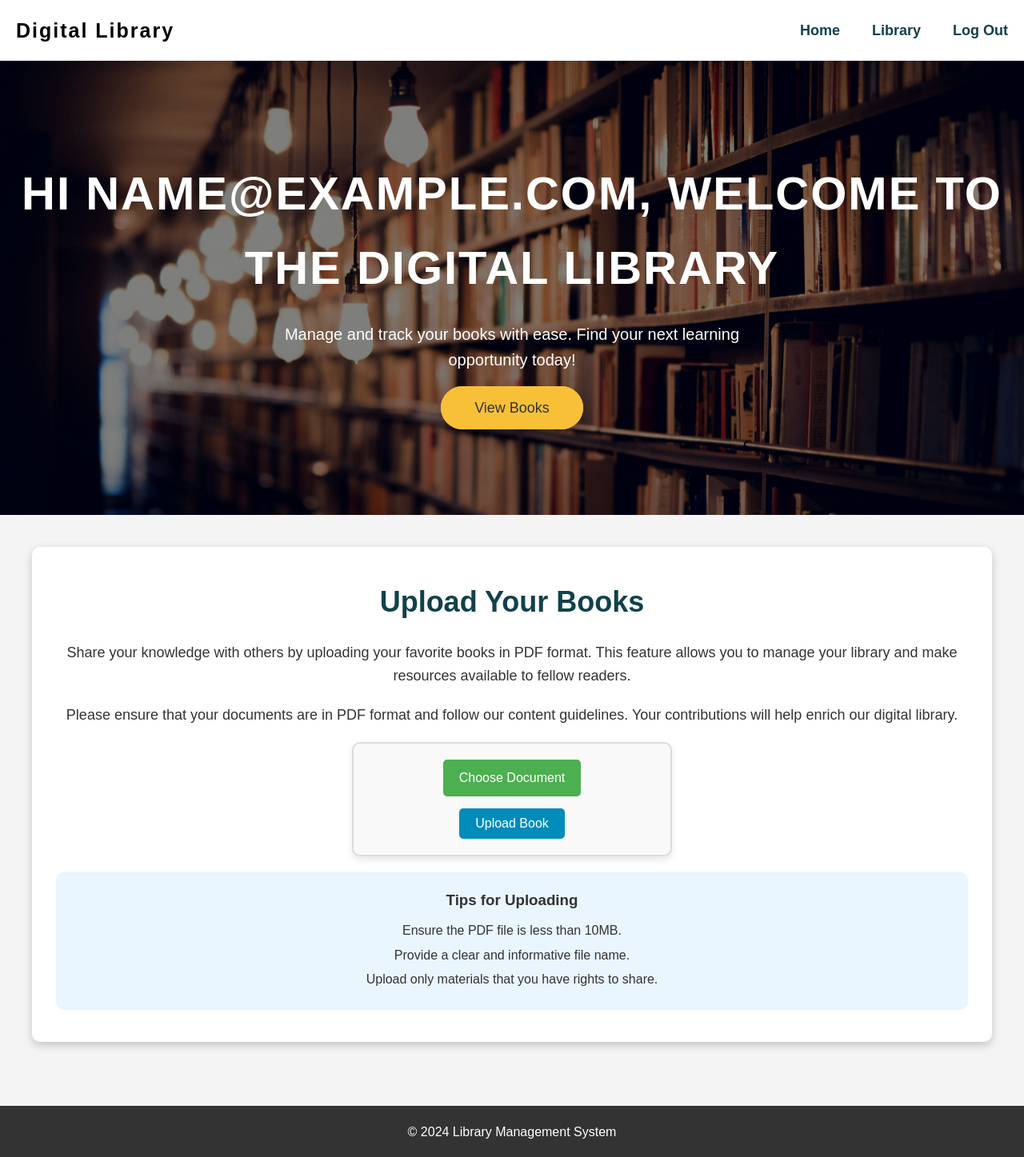
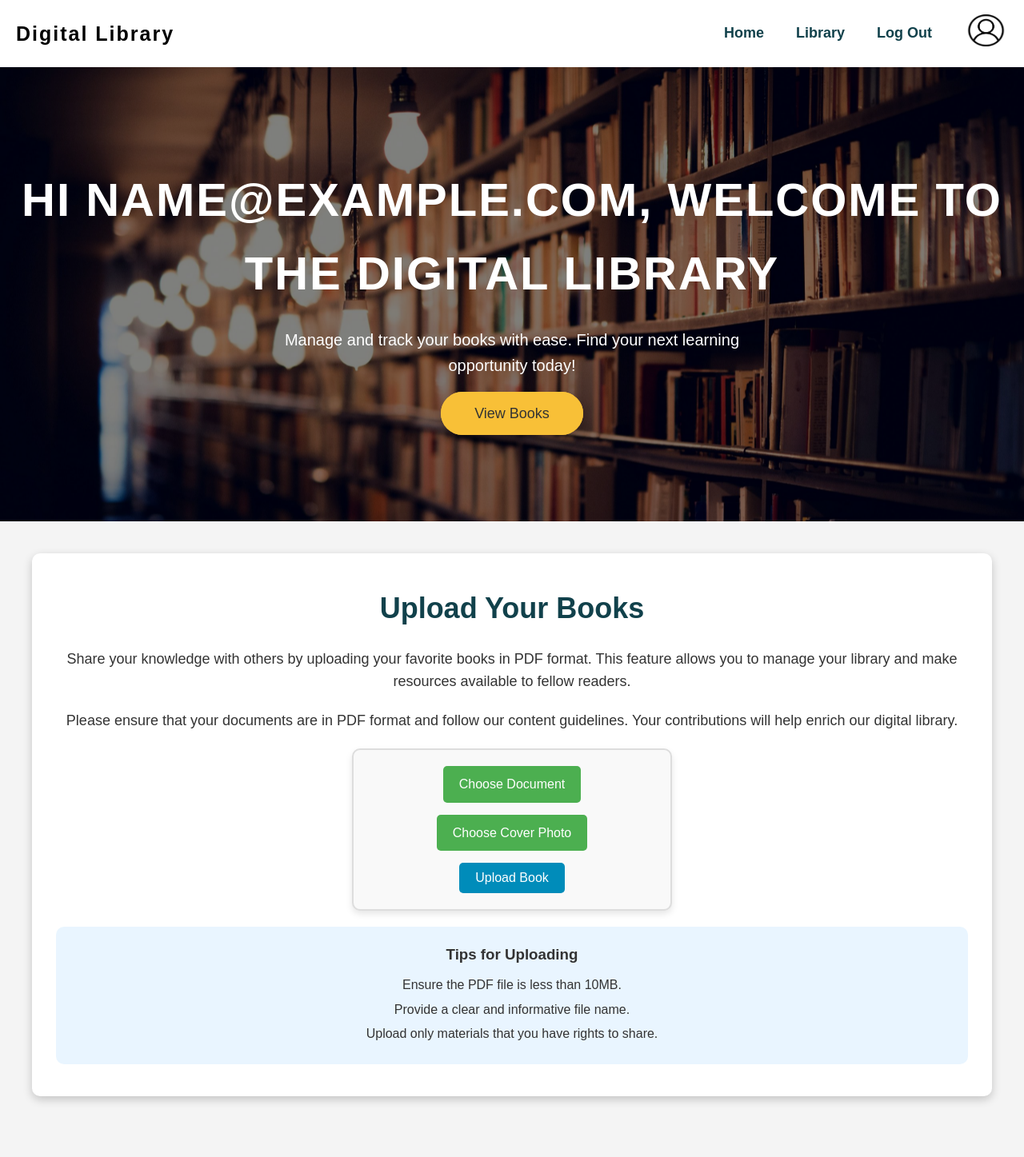
Before and after one commit to WathmiThathgnangi/library-management-system, a Flask app: page / in a window 1280 px wide. Shown: the top 1447 px of the page at 80% size. Run offline with Flask 3, Linux system fonts and the light colour scheme; the visitor is signed in with stand-in values (Sample User, id 1); data that the repository does not hold is empty; some libraries are stand-ins or nearby versions.

Commit message:
Cover page and profile icon popup

```diff
--- a/main.py
+++ b/main.py
@@ -2,6 +2,7 @@ from flask import Flask,render_template, request, redirect, url_for, session, se
 from flask_mysqldb import MySQL
 import mysql.connector
 import io
+import time
 
 app=Flask(__name__)
 app.secret_key = 'your_secret_key_here'
@@ -21,11 +22,27 @@ conn = mysql.connector.connect(
 @app.route('/')
 def home():
     if 'email' in session:
-        return render_template('home.html', email=session['email'])
+        email = session['email']
+        user_info = None
+
+        cursor = conn.cursor()
+        cursor.execute("SELECT username, email, telephone, dob FROM users WHERE email = %s", (email,))
+        result = cursor.fetchone()
+        cursor.close()
+
+        # Convert result tuple to dictionary if user info is found
+        if result:
+            user_info = {
+                'username': result[0],
+                'email': result[1],
+                'telephone': result[2],
+                'dob': result[3]
+            }
+
+        return render_template('home.html', user_info=user_info, email=session['email'])
     else:
         return render_template('login.html')
 
-# Route for the library page
 @app.route('/library')
 def library():
     cursor = conn.cursor(dictionary=True)
@@ -37,21 +54,28 @@ def library():
 @app.route('/register', methods=['GET', 'POST'])
 def register():
     if request.method == 'POST':
+        username = request.form['username']
         email = request.form['email']
+        telephone = request.form['phone']
+        dob = request.form['dob']
         pwd = request.form['password']
         cpwd = request.form['confirm-password']
 
         if pwd != cpwd:
-            return render_template('register.html')
+            return render_template('register.html', error="Passwords do not match.")
 
         cursor = conn.cursor()
         try:
-            cursor.execute("INSERT INTO users (email, password) VALUES (%s, %s)", (email, pwd))
+            cursor.execute("""
+                INSERT INTO users (username, email, telephone, password, dob)
+                VALUES (%s, %s, %s, %s, %s)
+            """, (username, email, telephone, pwd, dob))
             conn.commit()
         except Exception as e:
             conn.rollback()
-            return render_template('register.html')
-        cursor.close()
+            return render_template('register.html', error="Registration failed.")
+        finally:
+            cursor.close()
 
         return redirect(url_for('login'))
 
@@ -86,27 +110,34 @@ def logout():
 
 @app.route('/upload', methods=['POST'])
 def upload_file():
-    if 'pdf_file' not in request.files:
+    if 'pdf_file' not in request.files or 'cover_photo' not in request.files:
         return redirect(url_for('library'))
 
-    file = request.files['pdf_file']
-    if file.filename == '':
+    pdf_file = request.files['pdf_file']
+    cover_photo = request.files['cover_photo']
+
+    if pdf_file.filename == '' or cover_photo.filename == '':
         return redirect(url_for('library'))
 
-    # Validate file type
-    if not file.filename.lower().endswith('.pdf'):
+    # Validate PDF file type
+    if not pdf_file.filename.lower().endswith('.pdf'):
         return "Only PDF files are allowed", 400
 
-    # Read the file in binary
-    file_data = file.read()
+    # Validate cover photo file type
+    if not (cover_photo.filename.lower().endswith('.png') or cover_photo.filename.lower().endswith('.jpg')):
+        return "Only PNG and JPG files are allowed for the cover photo", 400
 
-    # Log file size for debugging
-    print(f"Uploading file: {file.filename}, Size: {len(file_data)} bytes")
+    # Read the files in binary
+    pdf_data = pdf_file.read()
+    cover_data = cover_photo.read()
 
     cursor = conn.cursor()
     try:
-        # Insert the file into the BLOB column
-        cursor.execute("INSERT INTO documents (filename, file) VALUES (%s, %s)", (file.filename, file_data))
+        # Insert the files into the respective BLOB columns
+        cursor.execute(
+            "INSERT INTO documents (filename, file, coverphoto) VALUES (%s, %s, %s)",
+            (pdf_file.filename, pdf_data, cover_data)
+        )
         conn.commit()
     except Exception as e:
         conn.rollback()
@@ -134,5 +165,28 @@ def download_file(file_id):
                              mimetype='application/pdf')
     return "File not found", 404
 
+@app.route('/cover/<int:file_id>')
+def cover_photo(file_id):
+    try:
+        cursor = conn.cursor(dictionary=True)
+
+        cursor.execute("SELECT coverphoto FROM documents WHERE id = %s", (file_id,))
+        cover = cursor.fetchone()
+
+        cursor.close()
+
+        if cover and cover['coverphoto'] is not None:
+            return send_file(io.BytesIO(cover['coverphoto']), mimetype='image/jpeg')
+        return "Cover photo not found", 404
+
+    except Exception as e:
+        print(f"Database error: {e}")
+        cover_photo(file_id)
+        return "An error occurred with the database connection", 500
+
+def is_valid_pdf(file_data):
+    # Basic check for PDF header
+    return file_data.startswith(b'%PDF')
+
 if __name__ == '__main__':
     app.run(debug=True)
--- a/static/css/styles.css
+++ b/static/css/styles.css
@@ -151,6 +151,10 @@ header nav ul li a:hover {
     display: none;
 }
 
+#cover-upload {
+    display: none;
+}
+
 .btn-upload {
     background-color: #008CBA;
     color: white;
@@ -261,3 +265,30 @@ footer {
 .btn-upload:hover {
     background-color: #005f75;
 }
+
+.popup {
+    display: none;
+    position: absolute;
+    top: 60px; /* Adjust as needed */
+    right: 20px; /* Adjust to align with icon */
+    background-color: #dbdbdb;
+    padding: 10px;
+    border: 1px solid #ddd;
+    box-shadow: 0 4px 8px rgba(0, 0, 0, 0.1);
+    z-index: 10;
+    width: 400px;
+    height: 500px;
+    border-radius: 10px;
+}
+
+.popup p {
+    margin-left: 10px;
+    margin-bottom: 10px;
+    font-size: 17px;
+}
+
+.profile-icon {
+    cursor: pointer;
+    height: 40px;
+    width: 55px;
+}
--- a/templates/home.html
+++ b/templates/home.html
@@ -19,6 +19,19 @@
                     <li><a href="{{url_for('home')}}">Home</a></li>
                     <li><a href="{{url_for('library')}}">Library</a></li>
                     <li><a href="{{url_for('logout')}}">Log Out</a></li>
+                    <li>
+                        <img src="../static/images/profile.png" alt="Profile Icon" class="profile-icon" onclick="togglePopup()">
+                        <div id="profilePopup" class="popup">
+                            {% if user_info %}
+                                <p><strong>Username:</strong> {{ user_info.username }}</p>
+                                <p><strong>Email:</strong> {{ user_info.email }}</p>
+                                <p><strong>Date of Birth:</strong> {{ user_info.dob }}</p>
+                                <p><strong>Telephone:</strong> {{ user_info.telephone }}</p>
+                            {% else %}
+                                <p>Profile information unavailable.</p>
+                            {% endif %}
+                        </div>
+                    </li>
                 </ul>
             </nav>
         </div>
@@ -39,12 +52,17 @@
             <h2>Upload Your Books</h2>
             <p>Share your knowledge with others by uploading your favorite books in PDF format. This feature allows you to manage your library and make resources available to fellow readers.</p>
             <p>Please ensure that your documents are in PDF format and follow our content guidelines. Your contributions will help enrich our digital library.</p>
-
             <form action="{{ url_for('upload_file') }}" method="post" enctype="multipart/form-data" class="upload-form">
                 <label for="file-upload" id="file-upload-label" class="custom-file-upload">
                     Choose Document
                 </label>
                 <input type="file" id="file-upload" name="pdf_file" accept="application/pdf" onchange="showFileName()" />
+
+                <label for="cover-upload" id="cover-upload-label" class="custom-file-upload">
+                    Choose Cover Photo
+                </label>
+                <input type="file" id="cover-upload" name="cover_photo" accept=".png, .jpg, .jpeg" onchange="coverFileName()" />
+
                 <input type="submit" value="Upload Book" class="btn-upload">
             </form>
 
@@ -73,5 +91,25 @@
         var label = document.getElementById('file-upload-label');
         label.innerHTML = input.files[0].name; // Update label with selected file name
     }
+
+    function coverFileName() {
+        var input = document.getElementById('cover-upload');
+        var label = document.getElementById('cover-upload-label');
+        label.innerHTML = input.files[0].name; // Update label with selected file name
+    }
+
+    function togglePopup() {
+        var popup = document.getElementById("profilePopup");
+        popup.style.display = popup.style.display === "none" || popup.style.display === "" ? "block" : "none";
+    }
+
+    // Optional: close the popup if clicked outside
+    window.addEventListener("click", function(event) {
+        var popup = document.getElementById("profilePopup");
+        var icon = document.querySelector(".profile-icon");
+        if (!popup.contains(event.target) && event.target !== icon) {
+            popup.style.display = "none";
+        }
+    });
 </script>
 </html>
--- a/templates/library.html
+++ b/templates/library.html
@@ -35,6 +35,7 @@
             {% for file in files %}
             <li class="file-item">
                 <a href="{{ url_for('download_file', file_id=file['id']) }}" class="file-link">
+                    <img src="{{ url_for('cover_photo', file_id=file['id']) }}" alt="Cover Photo" class="cover-photo" />
                     <i class="fas fa-file-pdf"></i>
                     {{ file['filename'].replace('.pdf', '') }}
                 </a>
```
Also changed, not shown: static/css/library.css (+10 -2 lines), templates/register.html (+16 -0 lines), static/images/profile.png (added).
